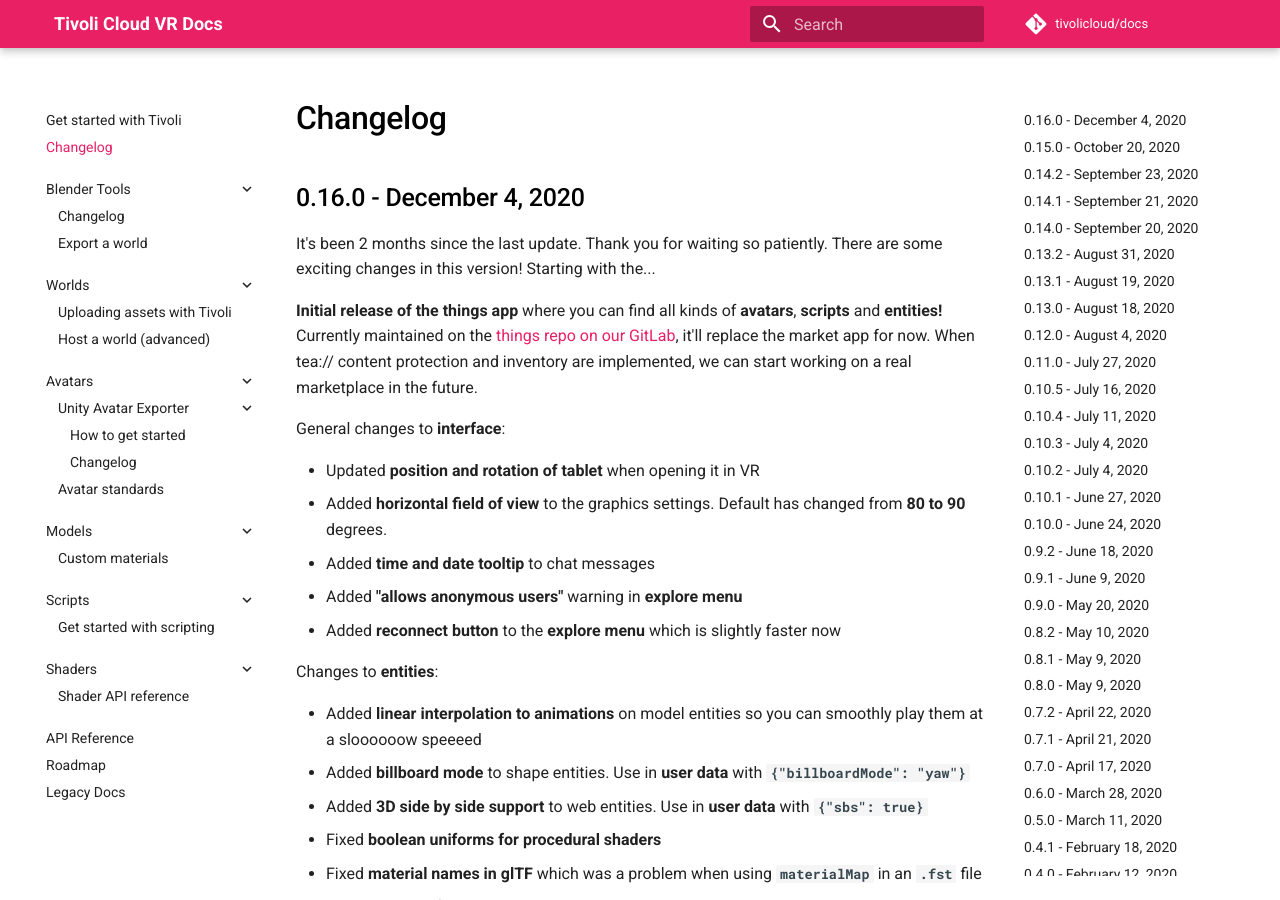
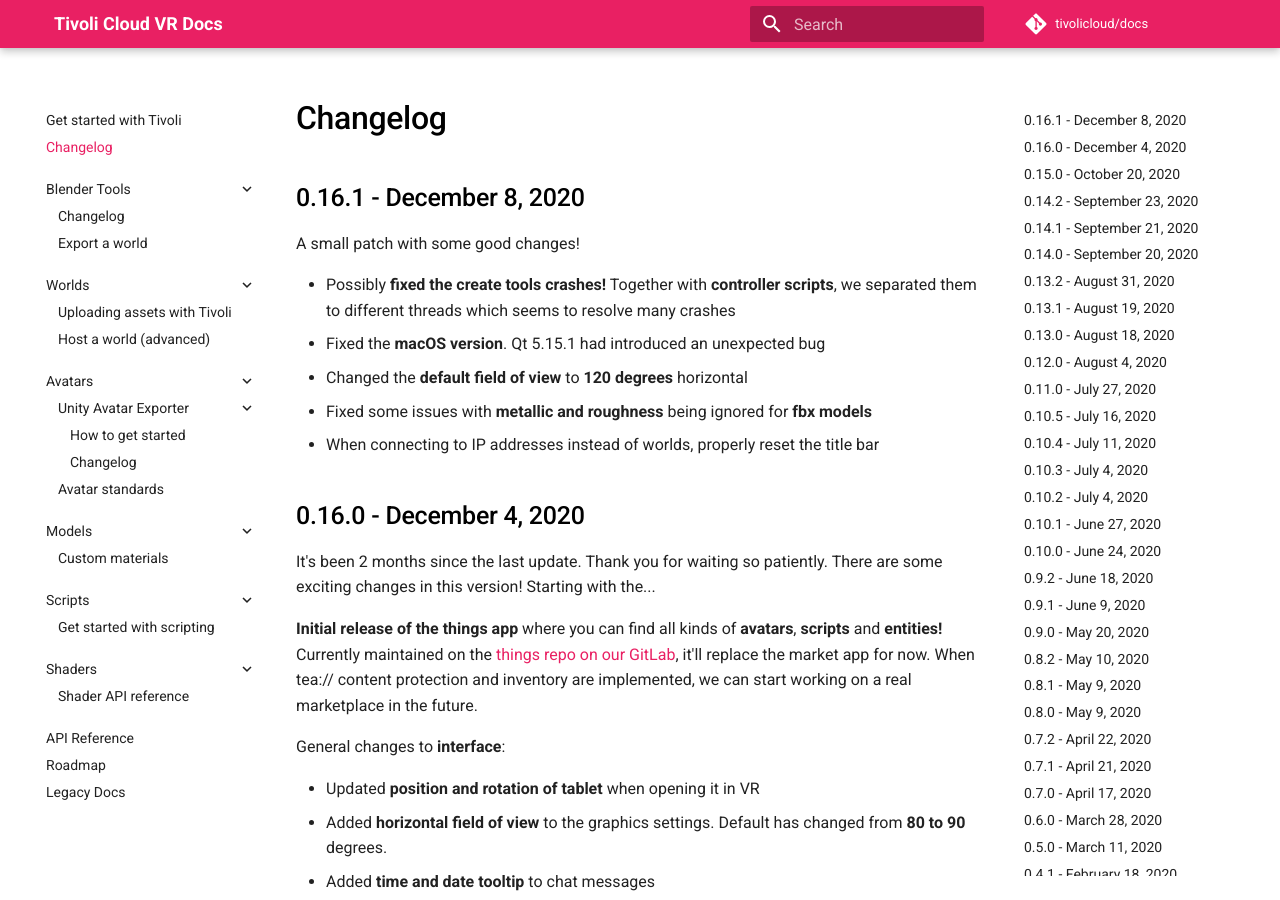
Before and after one commit to Nex-Pro/docs, an MkDocs documentation site: the page built from docs/changelog.md, in a window 1280 px wide and 900 px high. Built offline with MkDocs 1.6.1 and Material for MkDocs 9.7.7, drawn with Linux system fonts in a browser that asks for light colours.

Commit message:
Added 0.16.1

```diff
--- a/docs/changelog.md
+++ b/docs/changelog.md
@@ -1,4 +1,14 @@
 # Changelog
+
+## 0.16.1 - December 8, 2020
+
+A small patch with some good changes!
+
+-   Possibly **fixed the create tools crashes!** Together with **controller scripts**, we separated them to different threads which seems to resolve many crashes
+-   Fixed the **macOS version**. Qt 5.15.1 had introduced an unexpected bug
+-   Changed the **default field of view** to **120 degrees** horizontal
+-   Fixed some issues with **metallic and roughness** being ignored for **fbx models**
+-   When connecting to IP addresses instead of worlds, properly reset the title bar
 
 ## 0.16.0 - December 4, 2020
 
```
